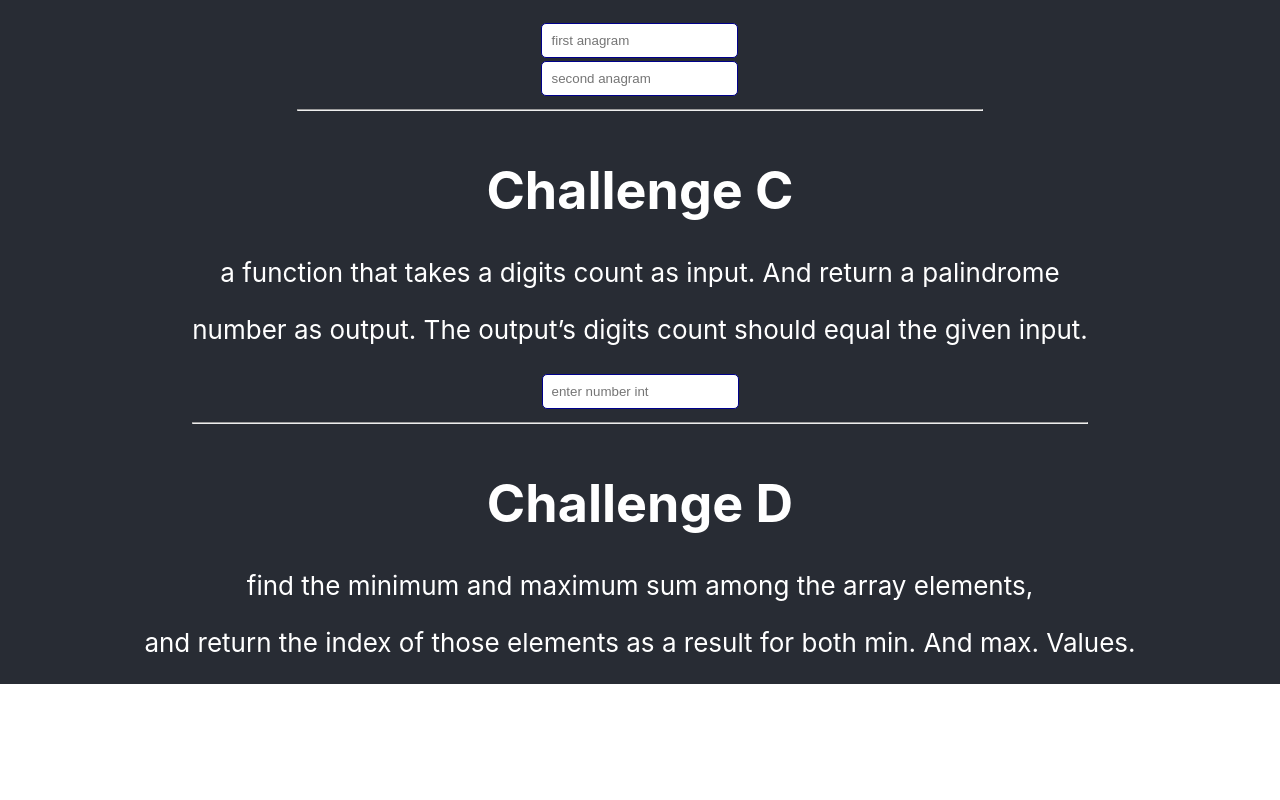
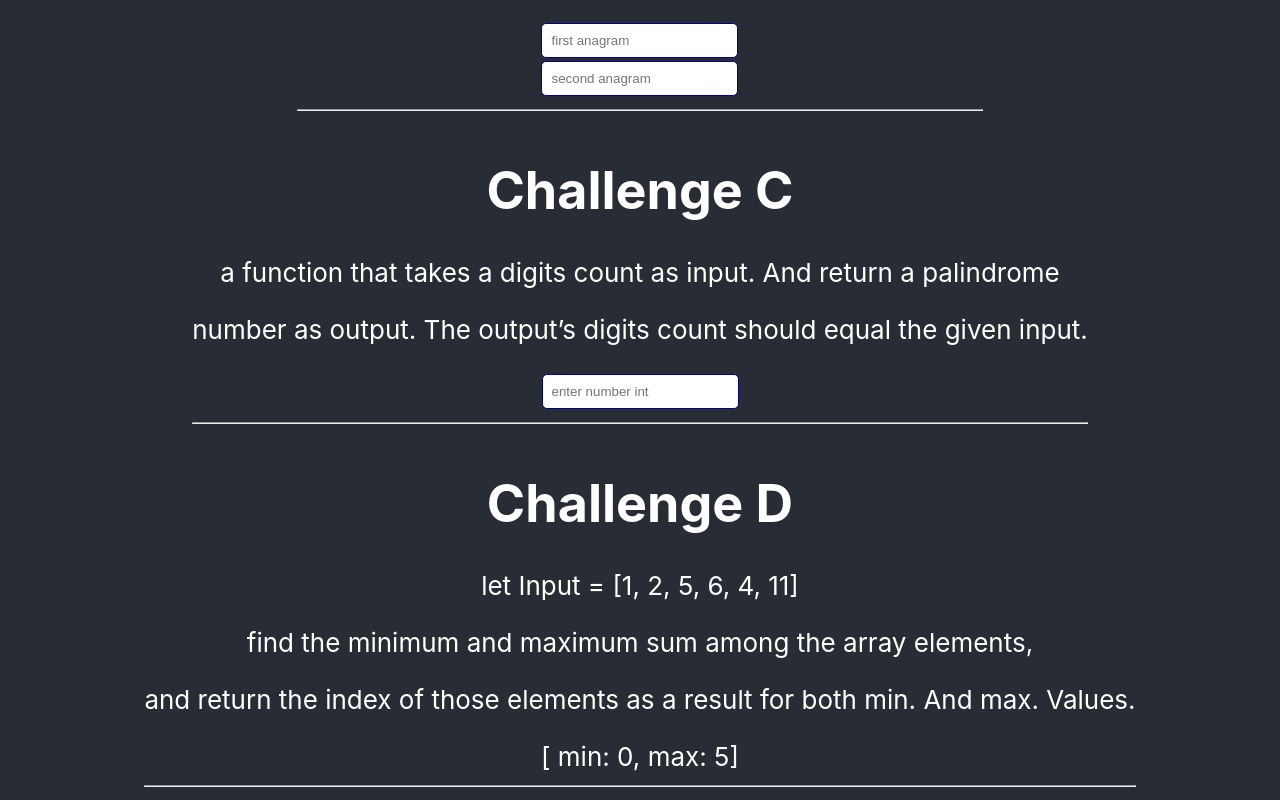
Before and after one commit to hossamabdulmagid/exam, a React (Create React App) app: page / in a window 1280 px wide. Shown: the part 624-1424 px from the top of the page. Before the commit the page ends 1308 px from the top, so only its background shows below. Built offline with nearby package versions, Linux system fonts and the light colour scheme.

Commit message:
handle Challege D

```diff
--- a/src/challanges/challengeD.js
+++ b/src/challanges/challengeD.js
@@ -30,6 +30,7 @@ const ChallengeD = () => {
             <h1>
                 Challenge D
             </h1>
+            let Input = [1, 2, 5, 6, 4, 11]
             <p>
                 find the minimum and maximum sum among the array
                 elements,
@@ -38,6 +39,12 @@ const ChallengeD = () => {
                     max. Values.
                 </p>
             </p>
+            [
+            min: {findIndexOfMinMax(Input).min.map(x => x)},
+            max: {findIndexOfMinMax(Input).max.map(x => x)}
+            ]
+
+            <hr/>
         </div>
     )
 }
```
